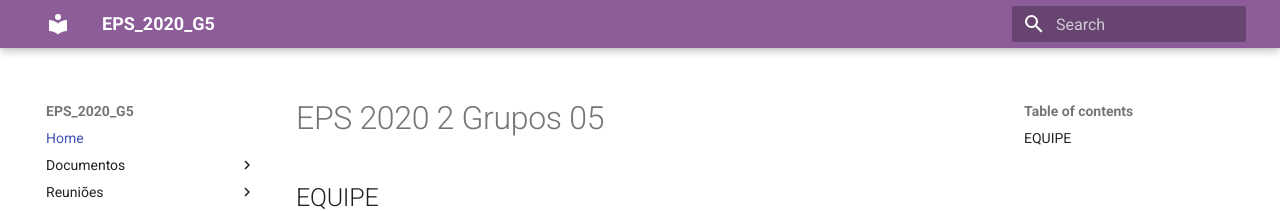
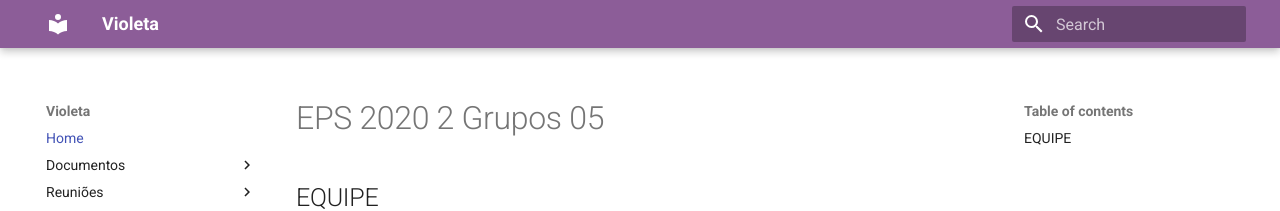
Before and after one commit to fga-eps-mds/2020.2-Violeta-Documentacao, an MkDocs documentation site: the page built from docs/index.md, in a window 1280 px wide. Shown: the top 211 px of the page. Built offline with MkDocs 1.6.1 and Material for MkDocs 9.7.7, drawn with Linux system fonts in a browser that asks for light colours.

Commit message:
Renomeado site

```diff
--- a/mkdocs.yml
+++ b/mkdocs.yml
@@ -1,4 +1,4 @@
-site_name: EPS_2020_G5
+site_name: Violeta
 theme:
     name: material
 nav:
```
